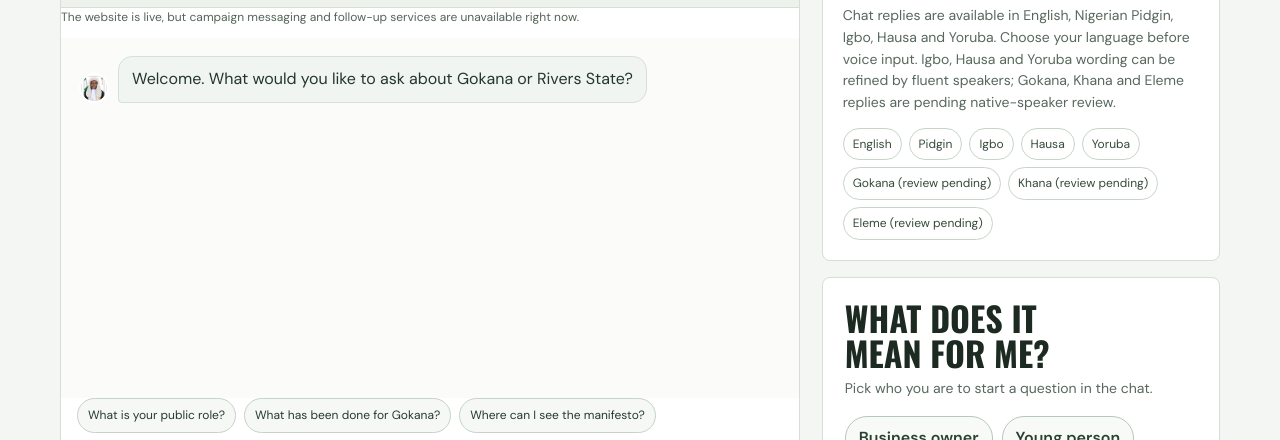
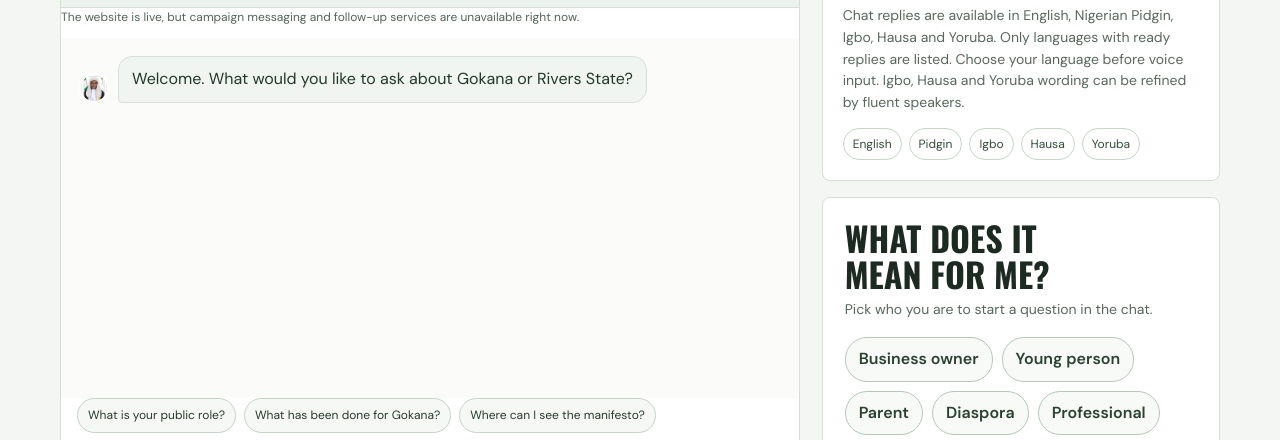
Before and after one commit to NEXAAA-01/dumle-campaign-deploy, a plain HTML site: page public/index.html in a window 1280 px wide. Shown: the part 773-1213 px from the top of the page. Drawn offline with nearby package versions, Linux system fonts and the light colour scheme; no server answers.

Commit message:
Remove unready chat languages

```diff
--- a/public/index.html
+++ b/public/index.html
@@ -329,7 +329,7 @@
           <form class="compose" id="ask-form">
             <label class="sr" for="language">Choose a language</label>
             <select id="language" aria-label="Choose a response language">
-              <option value="English">English</option><option value="Pidgin">Nigerian Pidgin</option><option value="Igbo">Igbo</option><option value="Hausa">Hausa</option><option value="Yoruba">Yoruba</option><option value="Gokana">Gokana (review pending)</option><option value="Khana">Khana (review pending)</option><option value="Eleme">Eleme (review pending)</option>
+              <option value="English">English</option><option value="Pidgin">Nigerian Pidgin</option><option value="Igbo">Igbo</option><option value="Hausa">Hausa</option><option value="Yoruba">Yoruba</option>
             </select>
             <button class="button voice" id="voice" type="button" title="Use voice input">🎙 Voice</button>
             <label class="sr" for="question">Type your question</label>
@@ -341,8 +341,8 @@
         <div class="side-stack">
           <article class="card">
             <div class="kicker">Language access</div><h3>Speak in your own words</h3>
-            <p>Chat replies are available in English, Nigerian Pidgin, Igbo, Hausa and Yoruba. Choose your language before voice input. Igbo, Hausa and Yoruba wording can be refined by fluent speakers; Gokana, Khana and Eleme replies are pending native-speaker review.</p>
-            <div class="languages"><span>English</span><span>Pidgin</span><span>Igbo</span><span>Hausa</span><span>Yoruba</span><span>Gokana (review pending)</span><span>Khana (review pending)</span><span>Eleme (review pending)</span></div>
+            <p>Chat replies are available in English, Nigerian Pidgin, Igbo, Hausa and Yoruba. Only languages with ready replies are listed. Choose your language before voice input. Igbo, Hausa and Yoruba wording can be refined by fluent speakers.</p>
+            <div class="languages"><span>English</span><span>Pidgin</span><span>Igbo</span><span>Hausa</span><span>Yoruba</span></div>
           </article>
           <section class="personas" aria-labelledby="personas-title">
             <h3 id="personas-title">What does it mean for me?</h3>
```
